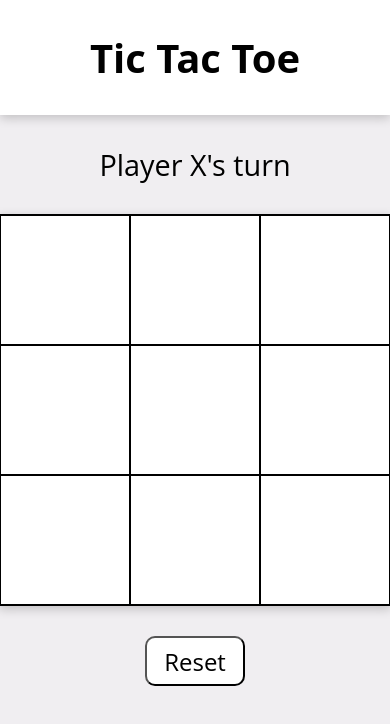
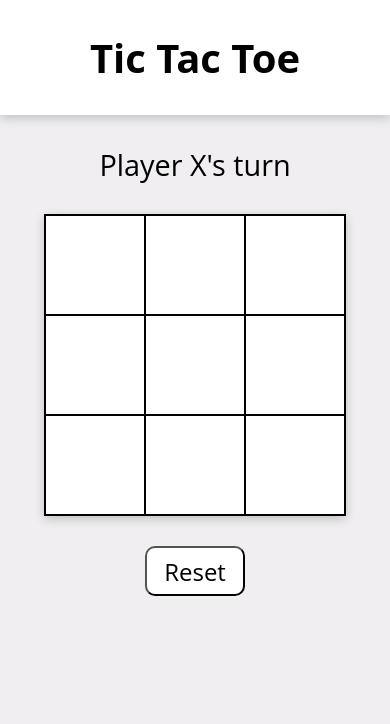
Before and after one commit to NeilB1ju/odin-tic-tac-toe, a plain HTML site: page index.html in a window 390 px wide. Drawn offline with Linux system fonts and the light colour scheme.

Commit message:
Added media query

```diff
--- a/style.css
+++ b/style.css
@@ -152,3 +152,12 @@ button:hover{
     opacity: 1;
     pointer-events: all;
 }
+
+
+/* Media Queries */
+@media (max-width: 600px) {
+    .board{
+        grid-template-rows: repeat(3, 100px);
+        grid-template-columns: repeat(3, 100px);
+    }
+}
```
